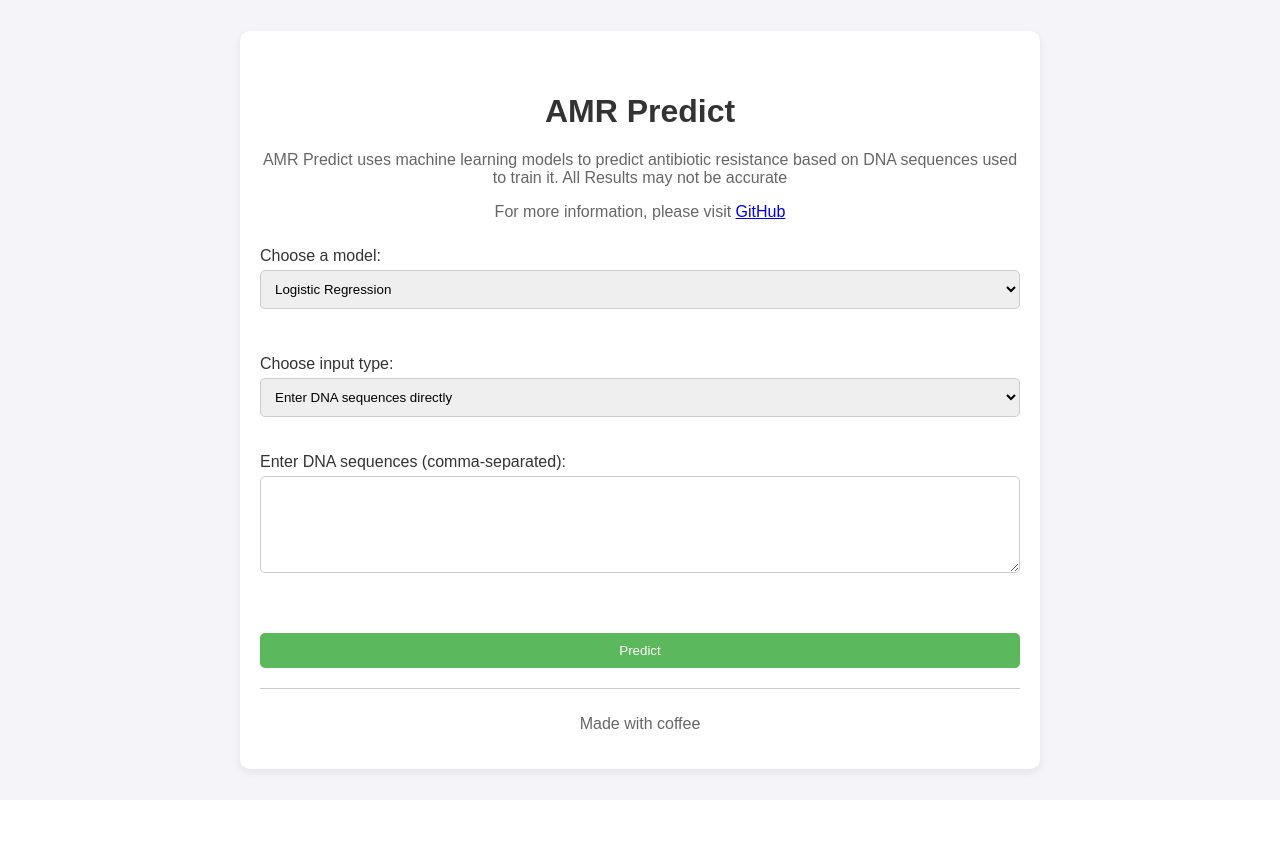
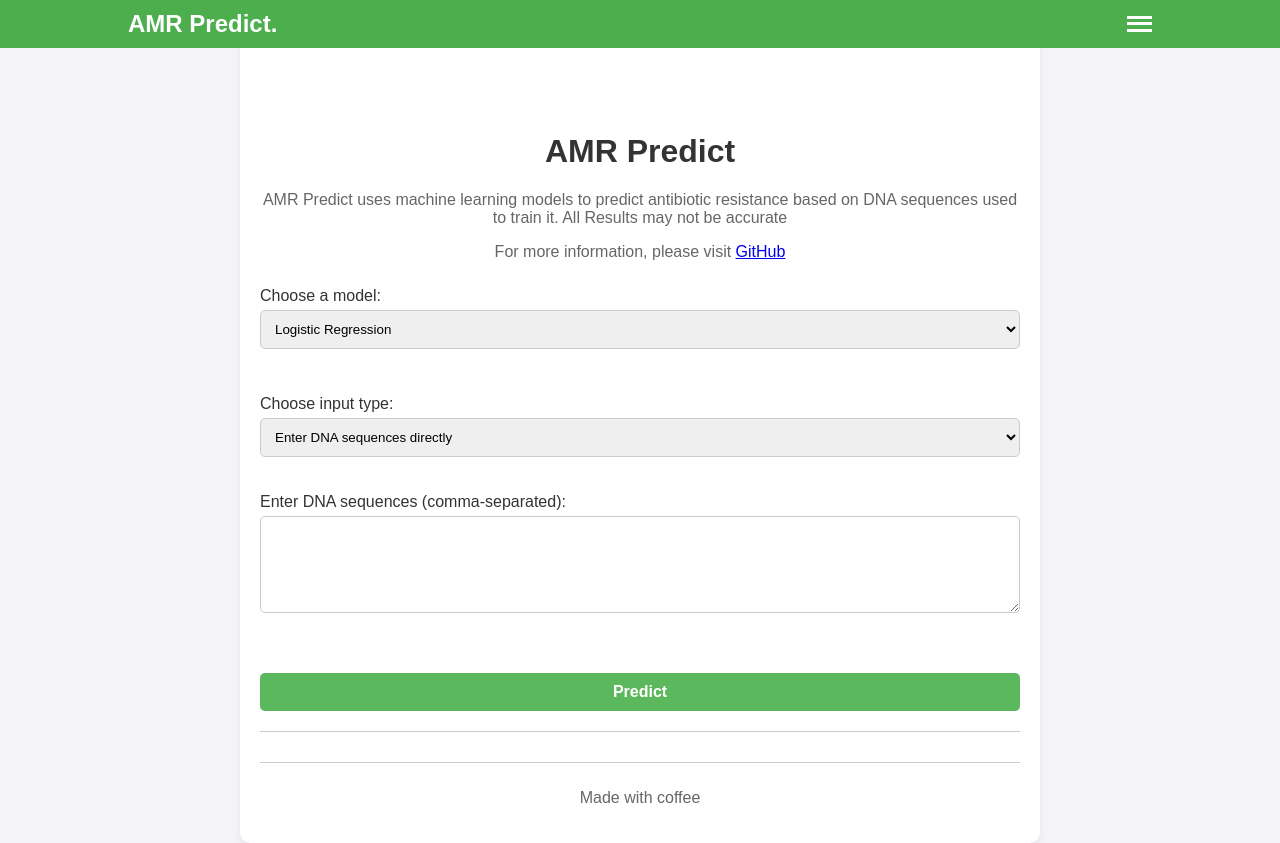
Before and after one commit to Ronnit-Nath/amrpredict, a Flask app: page / in a window 1280 px wide. Before the commit the page ends 779 px from the top, so only its background shows below. Run offline with Flask 3, Linux system fonts and the light colour scheme.

Commit message:
commit 011

```diff
--- a/flask_app/static/css/styles.css
+++ b/flask_app/static/css/styles.css
@@ -1,5 +1,4 @@
-/* styles.css */
-
+/* General Styles */
 body {
     font-family: 'Space Grotesk', sans-serif;
     background-color: #f4f4f9;
@@ -23,6 +22,7 @@ body {
 }
 
 h1 {
+    padding-top: 15%;
     text-align: center;
     color: #333;
 }
@@ -36,6 +36,8 @@ form {
     display: flex;
     flex-direction: column;
 }
+
+
 
 label {
     margin-top: 10px;
@@ -64,10 +66,24 @@ button {
     border-radius: 5px;
     cursor: pointer;
     transition: background-color 0.3s ease;
+    font-size: 1em;
+    font-weight: bold;
+
 }
 
 button:hover {
     background-color: #4cae4c;
+}
+
+
+
+
+#resultsContainer {
+    margin-top: 20px;
+    border-top: 1px solid #ccc;
+    padding-top: 10px;
+    max-height: 300px; /* Set a max height for the results container */
+    overflow-y: auto; /* Enable vertical scrolling for results */
 }
 
 #results {
@@ -85,16 +101,15 @@ ul {
     list-style-type: none;
     padding: 0;
     white-space: pre-wrap; /* Allow wrapping of long lines */
-    overflow-y: auto; /* Add vertical scrolling for long content */
-    max-height: 300px; /* Limit the height to prevent excessive scrolling */
+
 }
 
 li {
-    background-color: #f9f9f9;
-    border: 1px solid #ddd;
-    border-radius: 5px;
-    margin-bottom: 10px;
-    padding: 10px;
+    background-color: transparent;
+    border: none ;
+    border-radius: 0;
+    margin-bottom: 10px; /* You can adjust or remove this if you want */
+    padding: 0; /* You can adjust or remove this if you want */
 }
 
 .error {
@@ -134,3 +149,106 @@ li {
 .results-list li {
     margin-bottom: 10px;
 }
+
+/* Header and Menu Styles */
+header {
+    position: absolute;
+    top: 0;
+    width: 100%;
+    background-color: #4cae4c;
+    color: white;
+    display: flex;
+    justify-content: space-between;
+    align-items: center;
+    padding: 10px 20px;
+}
+
+.logo {
+    color: #ffffff;
+    font-size: 1.5em;
+    padding-left: 10%;
+    font-weight: bolder;
+}
+
+
+.logo1 {
+    color: #ffffff;
+    font-size: 1.5em;
+    font-weight: bolder;
+}
+
+.hamburger {
+    cursor: pointer;
+    display: flex;
+    flex-direction: column;
+    justify-content: space-around;
+    height: 20px;
+    width: 25px;
+    padding-right: 10%;
+}
+
+.hamburger span {
+    background-color: rgb(255, 255, 255);
+    height: 3px;
+    width: 100%;
+}
+
+.menu {
+    position: fixed;
+    top: 0;
+    left: -100%;
+    height: 100%;
+    width: 50%;
+    background-color: #4cae4c;
+
+    transition: left 0.3s ease;
+}
+
+.menu-content {
+    display: flex;
+    flex-direction: column;
+    justify-content: center;
+    align-items: center;
+    height: 100%;
+    text-align: center;
+}
+
+.menu-content ul {
+    list-style: none;
+    padding: 0;
+}
+
+.menu-content ul li {
+    margin: 10px 0;
+}
+
+.menu-content ul li a {
+    color: rgb(255, 255, 255);
+    text-decoration: none;
+    font-size: 1.5em;
+}
+
+
+.social-media {
+    display: flex;
+    justify-content: center;
+    margin-top: 20px;
+}
+
+.social-media a {
+    margin: 0 10px;
+}
+
+.close-btn {
+    color: #ffffff;
+    position: absolute;
+    top: 20px;
+    right: 20px;
+    font-size: 3.5em;
+    cursor: pointer;
+}
+
+/* Menu Active State */
+.menu.active {
+    left: 0;
+}
--- a/flask_app/static/js/scripts.js
+++ b/flask_app/static/js/scripts.js
@@ -89,3 +89,12 @@ document.getElementById('inputType').addEventListener('change', function() {
         document.getElementById('fileInput').style.display = 'block';
     }
 });
+
+// Menu toggle
+document.getElementById('hamburger').addEventListener('click', function() {
+    document.getElementById('menu').classList.add('active');
+});
+
+document.getElementById('closeBtn').addEventListener('click', function() {
+    document.getElementById('menu').classList.remove('active');
+});
--- a/flask_app/templates/index.html
+++ b/flask_app/templates/index.html
@@ -7,8 +7,30 @@
     <link rel="stylesheet" href="{{ url_for('static', filename='css/styles.css') }}">
 </head>
 <body>
+    <header>
+       <div class="logo">AMR Predict.</div>
+        <div class="hamburger" id="hamburger">
+            <span></span>
+            <span></span>
+            <span></span>
+        </div>
+    </header>
+    <div class="menu" id="menu">
+        <div class="menu-content">
+            <span class="close-btn" id="closeBtn">&times;</span>
+
+            <div class="logo1">AMR Predict.</div>
+            <ul >
+                <li><a href="#">HOME</a></li>
+                <li><a href="#">PROJECTS</a></li>
+                <li><a href="#">TEAM</a></li>
+                <li><a href="#">CONTACT</a></li>
+            </ul>
+
+        </div>
+    </div>
     <div class="container">
-        <h1>AMR Predict</h1>
+        <h1 >AMR Predict</h1>
         <p>AMR Predict uses machine learning models to predict antibiotic resistance based on DNA sequences used to train it. All Results may not be accurate</p>
         <p>For more information, please visit <a href="github.com">GitHub</a></p>
         <form id="predictForm">
@@ -36,7 +58,9 @@
             <br><br>
             <button type="button" onclick="submitForm()">Predict</button>
         </form>
-        <div id="results"></div>
+        <div id="resultsContainer">
+            <div id="results"></div>
+        </div>
         <div id="loader" class="loader" style="display: none;"></div>
         <p>Made with coffee</p>
     </div>
```
Also changed, not shown: 4 other files.
